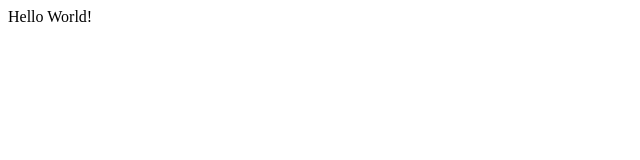
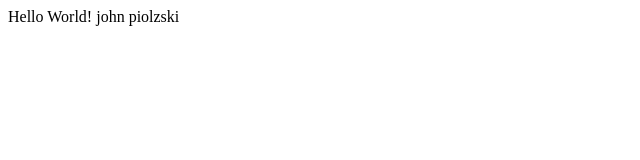
Before and after one commit to Piolzski/portfolio, a plain HTML site: page index.html in a window 1280 px wide. Shown: the whole page, without its empty margins (0-640 px from the left). Drawn offline with Linux system fonts and the light colour scheme.

Commit message:
index update

```diff
--- a/index.html
+++ b/index.html
@@ -8,6 +8,6 @@
     </head>
 
     <body>
-        Hello World!
+        Hello World! john piolzski
     </body>
 </html>
```
